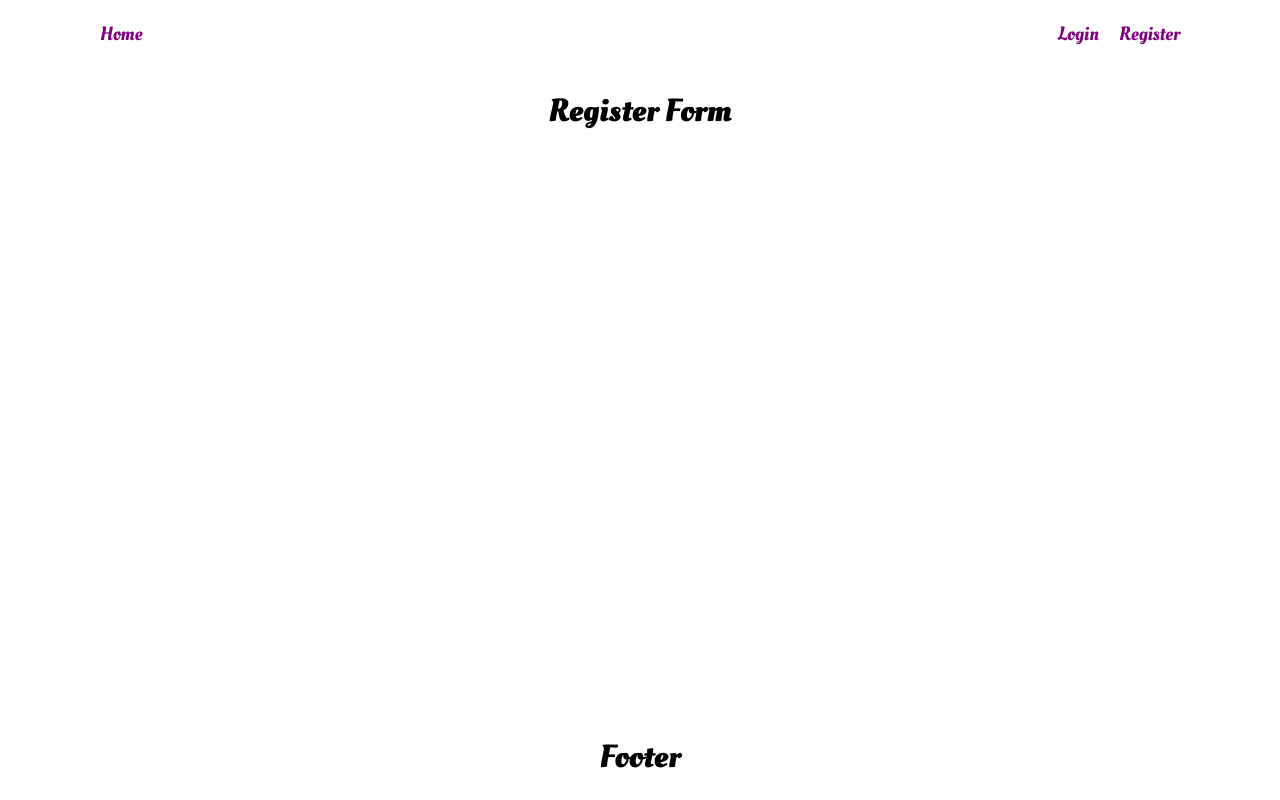
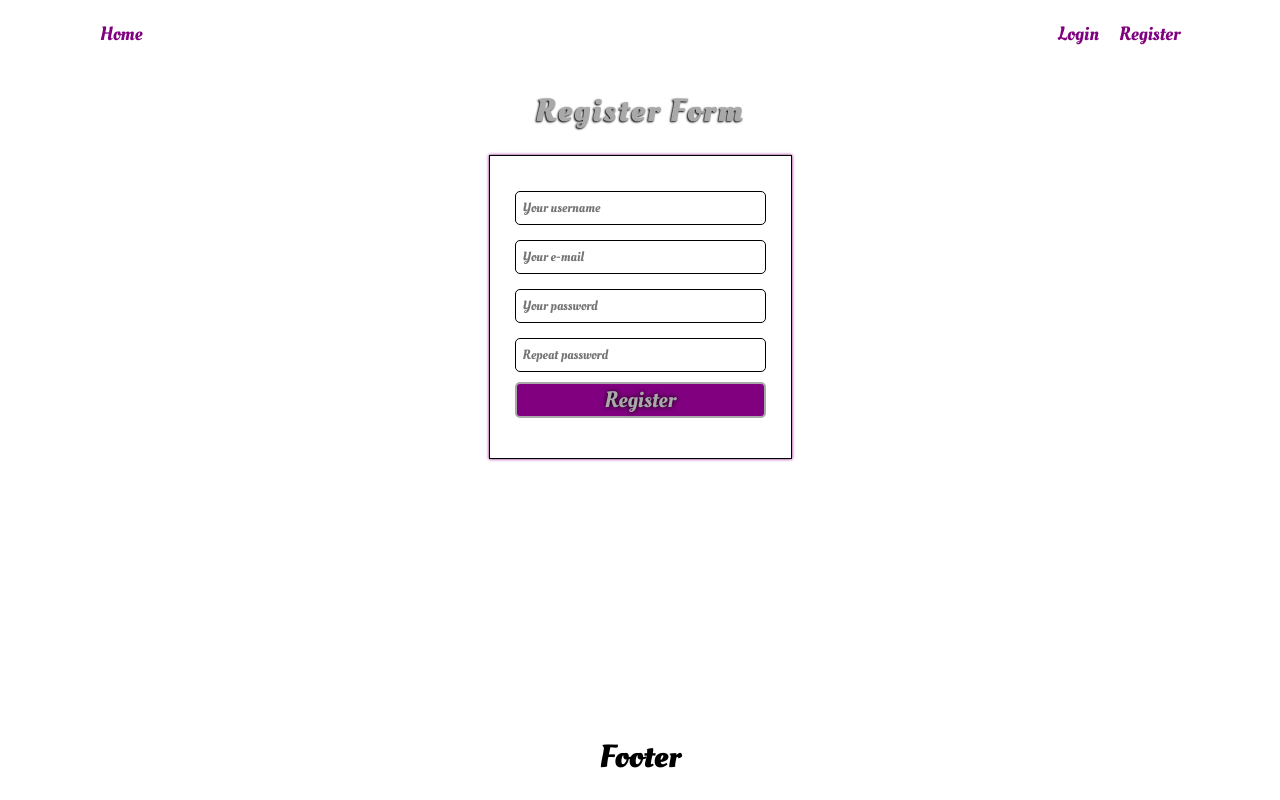
Before and after one commit to BZIvanov/Sport-vibes, a React (Create React App) app: page /user/register in a window 1280 px wide. Built offline with nearby package versions, Linux system fonts and the light colour scheme.

Commit message:
register

```diff
--- /dev/null
+++ b/src/axiosNonUser.js
@@ -0,0 +1,8 @@
+import axios from 'axios';
+
+import * as kinveySetup from './services/kinveySetup';
+
+const instance = axios.create();
+instance.defaults.headers.common['Authorization'] = `Basic ${btoa(`${kinveySetup.appKey}:${kinveySetup.appSecret}`)}`;
+
+export default instance;
--- /dev/null
+++ b/src/components/User/RegisterForm/RegisterForm.css
@@ -0,0 +1,57 @@
+.user-form {
+    color: darkgray;
+    text-align: center;
+}
+
+.user-form h1 {
+    text-shadow: -1px 1px 2px black;
+    letter-spacing: 2px;
+}
+
+.user-form form {
+    display: flex;
+    flex-direction: column;
+    border: 1px solid black;
+    padding: 30px 25px 40px 25px;
+    box-shadow: 0 0 3px purple;
+}
+
+.user-form form input {
+    font-family: "Oleo Script";
+    min-width: 235px;
+    margin: 5px 0 10px 0;
+    padding: 7px;
+    border: 1px solid black;
+    border-radius: 5px;
+    outline: none;
+}
+
+.user-form form input:focus {
+    border: 1px solid purple;
+}
+
+.user-form form button {
+    font-family: "Oleo Script";
+    font-size: 1.4em;
+    color: darkgray;
+    background: purple;
+    border: 2px solid darkgray;
+    border-radius: 5px;
+    text-shadow: 0 0 5px black;
+    outline: none;
+}
+
+.user-form form button:hover {
+    cursor: pointer;
+    box-shadow: -2px 2px 5px black;
+}
+
+.user-form input.error {
+    border: 1px solid red;
+}
+
+.user-form .errorMsg {
+    padding: 0;
+    margin: 0;
+    color: red;
+}
--- a/src/components/User/RegisterForm/RegisterForm.jsx
+++ b/src/components/User/RegisterForm/RegisterForm.jsx
@@ -1,8 +1,156 @@
-import React from 'react';
+import React, { useState } from 'react';
 
-const RegisterForm = () => {
+import './RegisterForm.css';
+import { UserHandler } from '../../../services/userSetup';
+
+const RegisterForm = (props) => {
+    const [username, setUsername] = useState({
+        val: '',
+        touched: false,
+        notCorrect: true,
+        errorMsg: ''
+    });
+    const [email, setEmail] = useState({
+        val: '',
+        touched: false,
+        notCorrect: true,
+        errorMsg: ''
+    });
+    const [password, setPassword] = useState({
+        val: '',
+        touched: false,
+        notCorrect: true,
+        errorMsg: ''
+    });
+    const [repeatPassword, setrepeatPassword] = useState({
+        val: '',
+        touched: false,
+        notCorrect: true,
+        errorMsg: ''
+    });
+
+    const handleInputChange = (event) => {
+        if (event.target.name === 'username') {
+            setUsername({
+                    ...username,
+                    val: event.target.value,
+                    errorMsg: checkValidity(event.target.name, event.target.value)
+                });
+        } else if (event.target.name === 'email') {
+            setEmail({
+                ...username,
+                val: event.target.value,
+                errorMsg: checkValidity(event.target.name, event.target.value)
+            });
+        } else if (event.target.name === 'password') {
+            setPassword({
+                ...username,
+                val: event.target.value,
+                errorMsg: checkValidity(event.target.name, event.target.value)
+            });
+        } else if (event.target.name === 'repeatPassword') {
+            setrepeatPassword({
+                ...username,
+                val: event.target.value,
+                errorMsg: checkValidity(event.target.name, event.target.value)
+            });
+        }
+    };
+
+    const handleFocused = (event) => {
+        if (event.target.name === 'username') {
+            setUsername({
+                    ...username,
+                    touched: true
+                });
+        } else if (event.target.name === 'email') {
+            setEmail({
+                ...username,
+                touched: true
+            });
+        } else if (event.target.name === 'password') {
+            setPassword({
+                ...username,
+                touched: true
+            });
+        } else if (event.target.name === 'repeatPassword') {
+            setrepeatPassword({
+                ...username,
+                touched: true
+            });
+        }
+    }
+
+    const checkValidity = (inputName, inputValue) => {
+        if (inputValue === '') {
+            return "Value is required!";
+        }
+        if ((inputName === 'username' || inputName === 'password' || inputName ==='repeatPassword') && inputValue.length < 3) {
+            return "At least 3 symbols are required";
+        } else if (inputName === 'email' && !/^[^@]+@[^@]+\.[^@]+$/.test(inputValue)) {
+            return "Please provide a valid e-mail";
+        }
+        return '';
+    }
+
+    const handleSubmit = (event) => {
+        event.preventDefault();
+
+        if ((username.errorMsg === '' && username.touched) && (email.errorMsg === '' && email.touched) &&
+        (password.errorMsg === '' && password.touched) && (repeatPassword.errorMsg === '' && repeatPassword.touched)) {
+            let register = new UserHandler();
+            register.registerUser({
+                username: username.val,
+                email: email.val,
+                password: password.val
+            }).then(response => {
+                console.log(response);
+                props.history.push('/user/login');
+            });
+        }
+    };
+
     return (
-        <h1>Register Form</h1>
+        <div className="user-form">
+            <h1>Register Form</h1>
+            <form onSubmit={handleSubmit}>
+                <input
+                    className={(username.notCorrect || username.touched) ? '' : 'error'}
+                    type="text"
+                    name="username"
+                    placeholder="Your username"
+                    onChange={handleInputChange}
+                    onFocus={handleFocused} />
+                {username.errorMsg ? <p className="errorMsg">{username.errorMsg}</p> : null}
+
+                <input
+                    className={(username.notCorrect || username.touched) ? '' : 'error'}
+                    type="email"
+                    name="email"
+                    placeholder="Your e-mail"
+                    onChange={handleInputChange}
+                    onFocus={handleFocused} />
+                {email.errorMsg ? <p className="errorMsg">{email.errorMsg}</p> : null}
+
+                <input
+                    className={(username.notCorrect || username.touched) ? '' : 'error'}
+                    type="password"
+                    name="password"
+                    placeholder="Your password"
+                    onChange={handleInputChange} />
+                {password.errorMsg ? <p className="errorMsg">{password.errorMsg}</p> : null}
+
+                <input
+                    className={(username.notCorrect || username.touched) ? '' : 'error'}
+                    type="password"
+                    name="repeatPassword"
+                    placeholder="Repeat password"
+                    onChange={handleInputChange} />
+                {repeatPassword.errorMsg ? <p className="errorMsg">{repeatPassword.errorMsg}</p> : null}
+
+                <button>Register</button>
+            </form>
+        </div>
     );
 }
 
--- /dev/null
+++ b/src/services/kinveySetup.js
@@ -0,0 +1,3 @@
+export const baseUrl = 'https://baas.kinvey.com/';
+export const appKey = 'kid_HJFt5zXEB';
+export const appSecret = '9b69c3a945104c6d86e8047c8ff3e869';
--- /dev/null
+++ b/src/services/userSetup.js
@@ -0,0 +1,9 @@
+import axios from '../axiosNonUser';
+
+import * as kinveySetup from './kinveySetup';
+
+export class UserHandler {
+    registerUser(userData) {
+        return axios.post(kinveySetup.baseUrl + "user/" + kinveySetup.appKey + "/", userData);
+    }
+}
```
